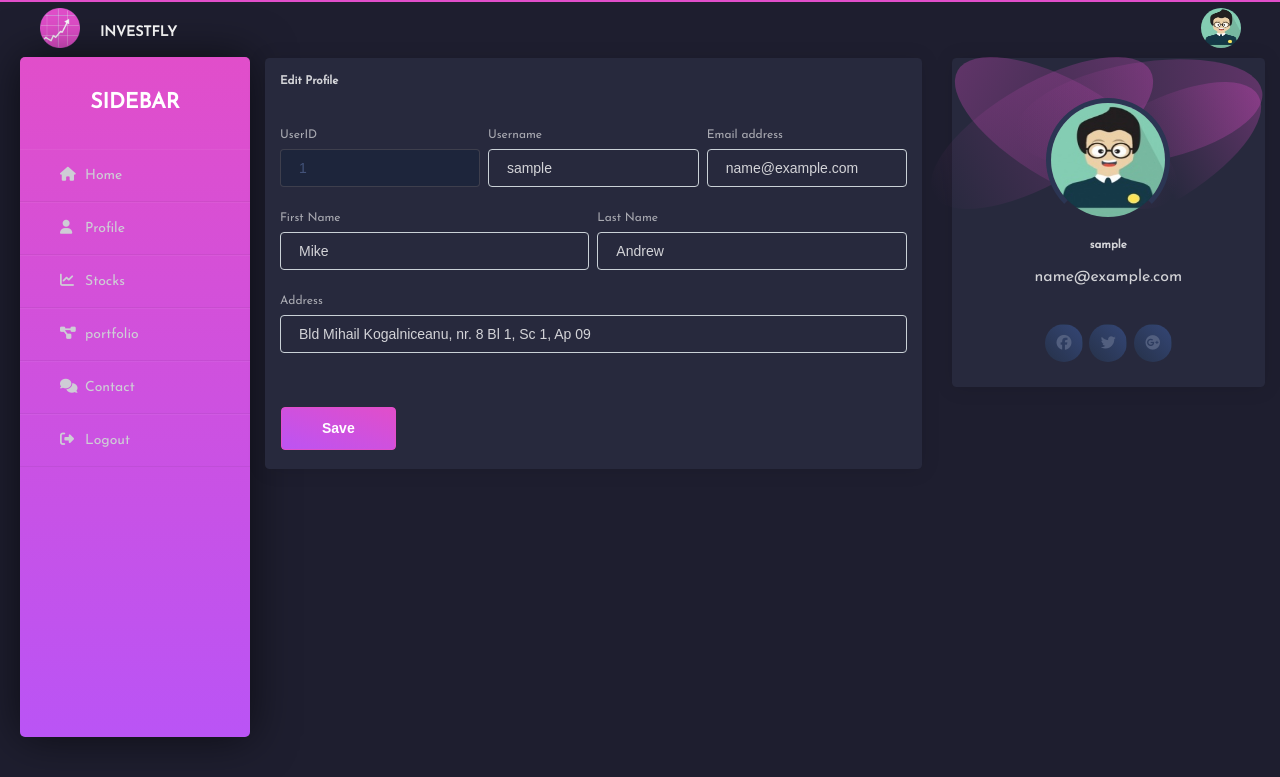
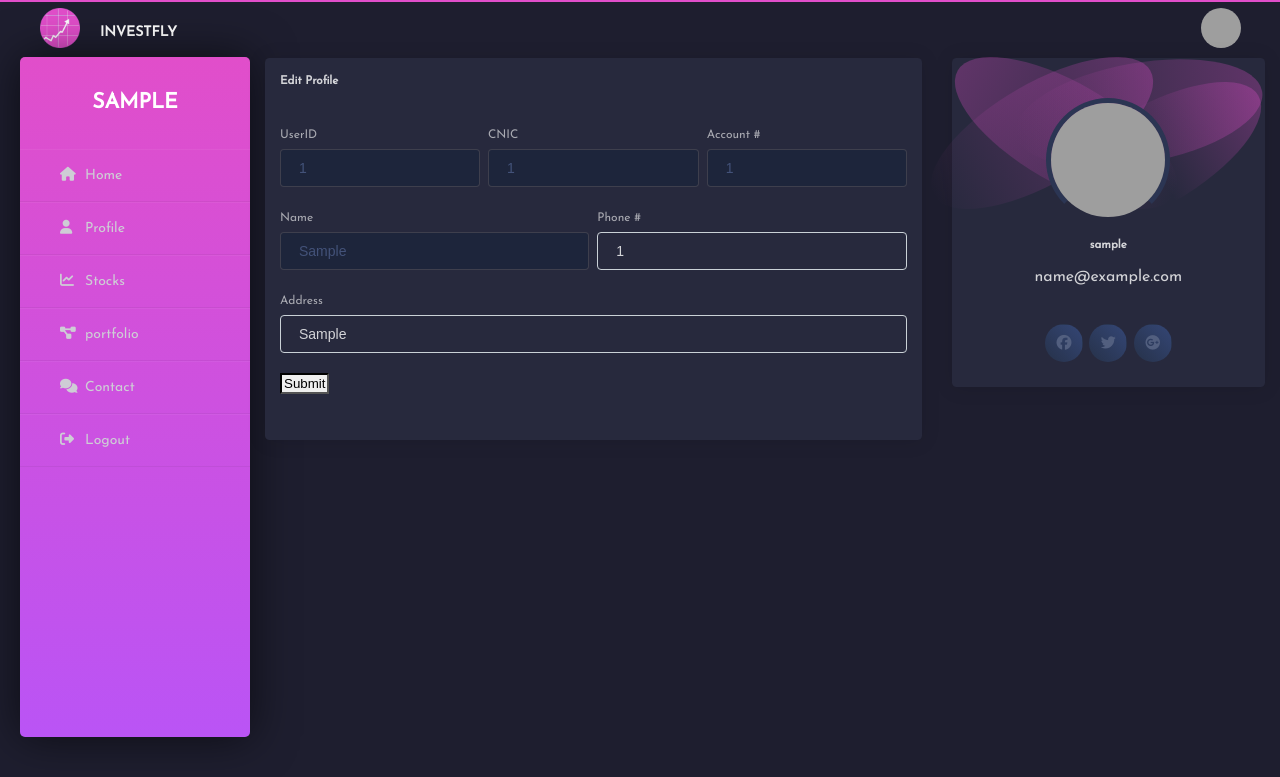
Before and after one commit to unais5/Investfly, a Flask app: page /profile in a window 1280 px wide. Shown: the top 777 px of the page. Run offline with Flask 2, Linux system fonts and the light colour scheme; a user stored in the database is signed in; tables that the repository leaves empty hold one stand-in row (values such as "Sample post"); some libraries are stand-ins or nearby versions; grey boxes are pictures that could not be loaded.

Commit message:
edit profile updating db

```diff
--- a/app/forms.py
+++ b/app/forms.py
@@ -45,3 +45,8 @@ class UserInfoForm(FlaskForm):
     cnic = StringField('CNIC', validators=[DataRequired()])
     addr = TextField('Phone Number', validators=[DataRequired()])
     submit = SubmitField('Submit')
+
+class EditProfileForm(FlaskForm):
+    phone = StringField('Phone Number')
+    addr = TextField('Phone Number')
+    submit = SubmitField('Submit')
--- a/app/routes.py
+++ b/app/routes.py
@@ -1,6 +1,6 @@
 from flask import render_template, flash, redirect, url_for, request
 from app import app, db
-from app.forms import LoginForm, RegistrationForm, ResetPasswordForm, ResetPasswordRequestForm, UserInfoForm
+from app.forms import LoginForm, RegistrationForm, ResetPasswordForm, ResetPasswordRequestForm, UserInfoForm, EditProfileForm
 from flask_login import current_user, login_user, login_required, logout_user
 from app.models import user_login, user_info, wallet
 from werkzeug.urls import url_parse
@@ -8,14 +8,21 @@ from app.email import send_password_reset_email, send_user_verification_email
 
 
 
-@app.route('/profile')
+@app.route('/profile', methods = ['GET', 'POST'])
 @login_required
 def profile():
-    return render_template('profile.html')
+    user = user_info.query.filter_by(user_id=current_user.id).first_or_404()
+    form = EditProfileForm()
+    if form.validate_on_submit():
+        user.phone = form.phone.data
+        user.addr = form.addr.data
+        db.session.commit()
+    return render_template('profile.html',user=user,form=form)
 
 @app.route('/dashboard')
 @login_required
 def dashboard():
+    user = user_login.query.filter_by(id=current_user.id).first_or_404()
     return render_template('dashboard.html')
 
 @app.route('/')
--- a/app/templates/base2.html
+++ b/app/templates/base2.html
@@ -13,9 +13,9 @@
     <div class="header">
         <h4>INVESTFLY</h4>
     </div>
-    <img class="user" src="{{url_for('static',filename='img/anime.png')}}" width="40" height="40" alt="" loading="lazy">
+    <img class="user" src="{{current_user.avatar(128)}}" width="40" height="40" alt="" loading="lazy">
     <div class="sidebar">
-        <h2>Sidebar</h2>
+        <h2>{{current_user.username}}</h2>
         <ul>
             <li><a href="{{ url_for('home_page' )}}"><i class="fas fa-home"></i>Home</a></li>
             <li><a href="{{ url_for('profile') }}"><i class="fas fa-user"></i>Profile</a></li>
--- a/app/templates/profile.html
+++ b/app/templates/profile.html
@@ -15,7 +15,8 @@
         <h5 class="title">Edit Profile</h5>
       </div>
       <div class="card-body">
-        <form>
+        <form action="" method="post" novalidate>
+          {{ form.hidden_tag() }}
           <div class="row">
             <div class="col-md-5 pr-md-1">
               <div class="form-group">
@@ -25,28 +26,28 @@
             </div>
             <div class="col-md-3 px-md-1">
               <div class="form-group">
-                <label>Username</label>
-                <input type="text" class="form-control" value="{{ current_user.username }}">
+                <label>CNIC</label>
+                <input type="text" class="form-control" disabled="" value="{{ user.cnic }}">
               </div>
             </div>
             <div class="col-md-4 pl-md-1">
               <div class="form-group">
-                <label for="exampleInputEmail1">Email address</label>
-                <input type="email" class="form-control" value="{{ current_user.email }}">
+                <label >Account #</label>
+                <input class="form-control" disabled="" value="{{ user.acc_num }}">
               </div>
             </div>
           </div>
           <div class="row">
             <div class="col-md-6 pr-md-1">
               <div class="form-group">
-                <label>First Name</label>
-                <input type="text" class="form-control" placeholder="Company" value="Mike">
+                <label>Name</label>
+                <input type="text" class="form-control" disabled="" value="{{user.fname}}">
               </div>
             </div>
             <div class="col-md-6 pl-md-1">
               <div class="form-group">
-                <label>Last Name</label>
-                <input type="text" class="form-control" placeholder="Last Name" value="Andrew">
+                <label>Phone #</label>
+                <input type="text" class="form-control" placeholder="{{ user.phone }}" value="{{user.phone}}" name="phone">
               </div>
             </div>
           </div>
@@ -54,7 +55,7 @@
             <div class="col-md-12">
               <div class="form-group">
                 <label>Address</label>
-                <input type="text" class="form-control" placeholder="Home Address" value="Bld Mihail Kogalniceanu, nr. 8 Bl 1, Sc 1, Ap 09">
+                <input type="text" class="form-control" placeholder="{{ user.addr}}" value="{{ user.addr}}" name="addr">
               </div>
             </div>
           </div>
@@ -64,10 +65,12 @@
             <div class="col-md-8">
             </div>
           </div>
+          {{ form.submit() }}
         </form>
       </div>
       <div class="card-footer">
-        <button type="submit" class="btn btn-fill btn-primary">Save</button>
+        <!-- <button type="submit" class="btn btn-fill btn-primary">Save</button> -->
+
       </div>
     </div>
   </div>
@@ -81,7 +84,8 @@
             <div class="block block-three"></div>
             <div class="block block-four"></div>
             <a href="javascript:void(0)">
-              <img class="avatar" src="{{url_for('static',filename='img/anime.png')}}" alt="Bill Gates photo - when buys a Linux.">
+              <!-- <img class="avatar" src="{{url_for('static',filename='img/anime.png')}}" alt="Bill Gates photo - when buys a Linux."> -->
+              <img class="avatar" src="{{current_user.avatar(128)}}" >
               <h5 class="title">
                 {{ current_user.username }}
               </h5>
```
Also changed, not shown: app.db, 2 other files.
